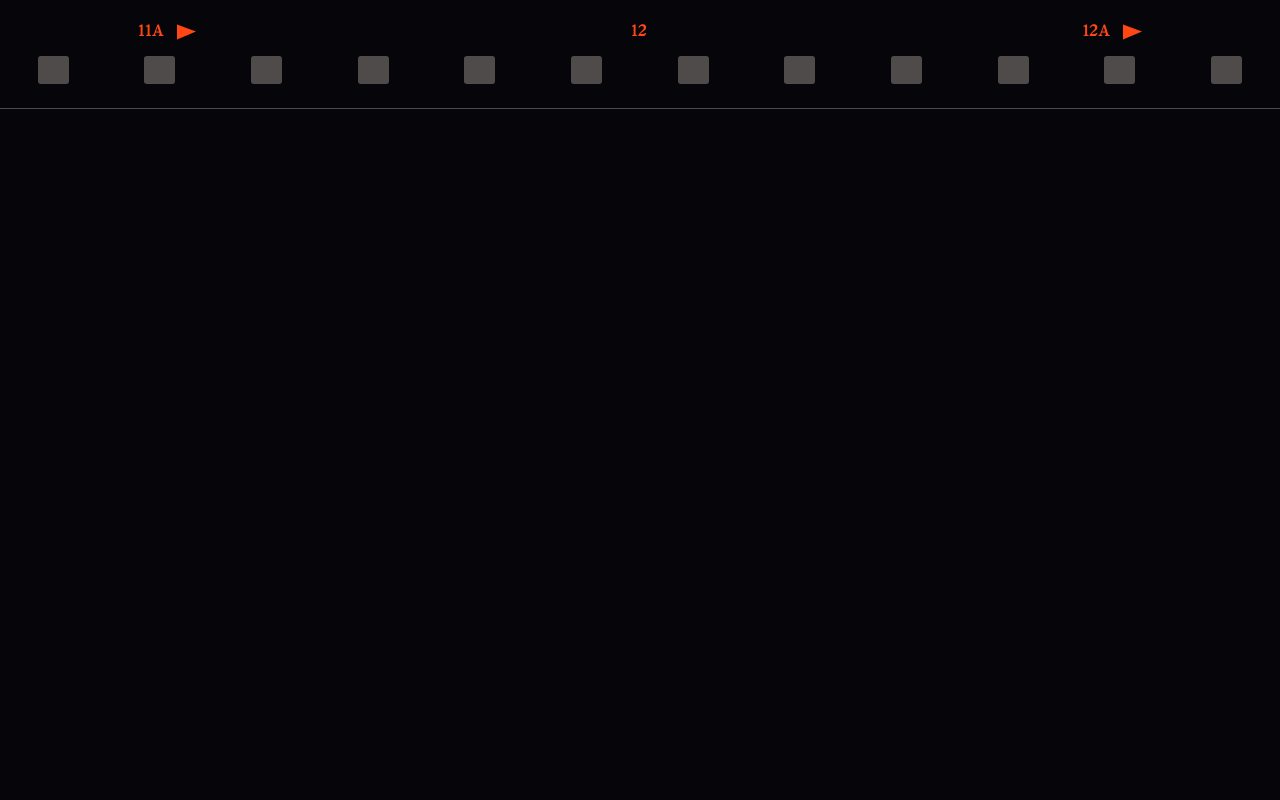
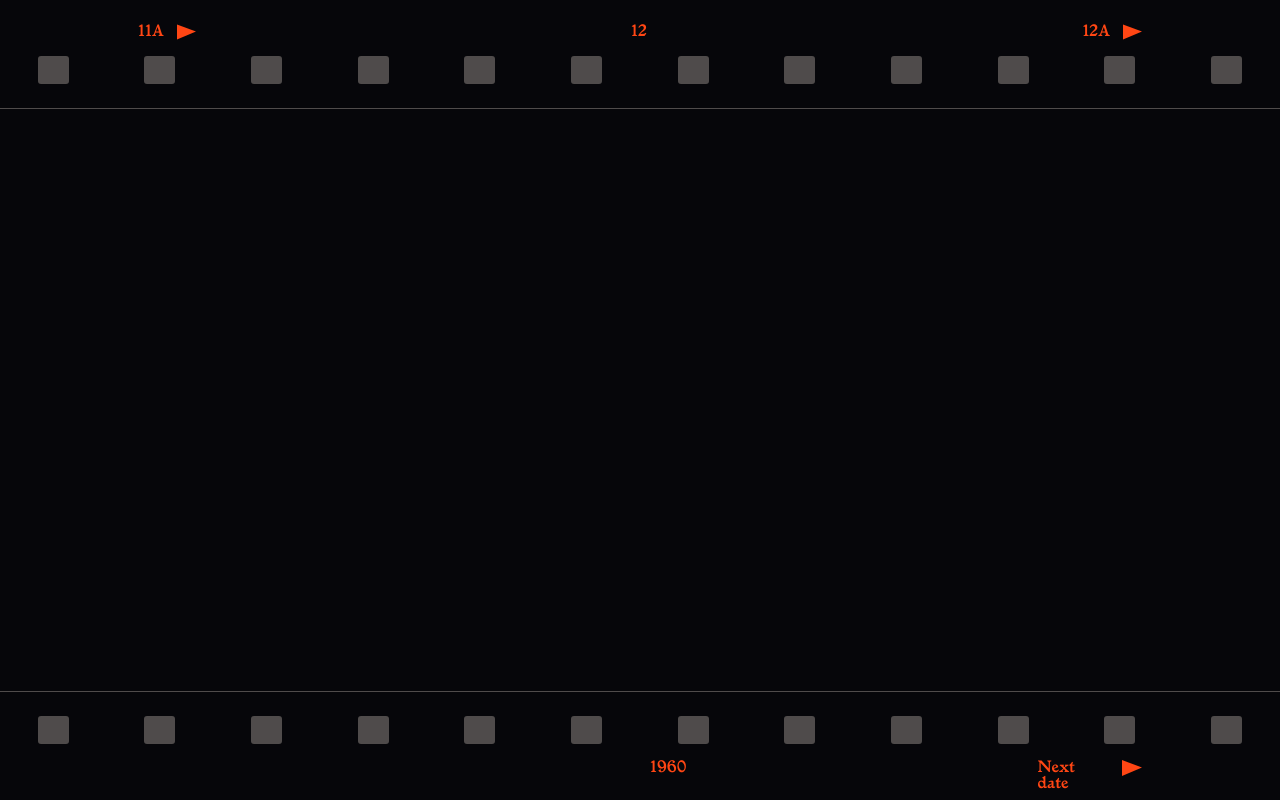
Before and after one commit to CarlaCmpn/data-design, a React (Create React App) app: page / in a window 1280 px wide. Built offline with nearby package versions, Linux system fonts and the light colour scheme.

Commit message:
add footer and header

```diff
--- a/src/App.js
+++ b/src/App.js
@@ -4,12 +4,14 @@ import "../src/styles/reset.css"
 import  "./App.scss"
 
 import Header from "../src/components/header/header"
+import Footer from "../src/components/footer/footer"
 
 
 const App = () => {
   return (
     <div className="App">
-      <Header></Header>
+      <Header />
+      <Footer />
     </div>
   );
 }
--- /dev/null
+++ b/src/components/footer/footer.js
@@ -0,0 +1,37 @@
+import React from "react";
+
+import "./footer.scss"
+import arrow from "../../assets/images/icon/arrow.svg"
+
+const Footer  = () => {
+
+	return(
+		<footer className="block-footer">
+			<div className="block-footer__square">
+				<div className="block-footer__square--item"></div>
+				<div className="block-footer__square--item"></div>
+				<div className="block-footer__square--item"></div>
+				<div className="block-footer__square--item"></div>
+				<div className="block-footer__square--item"></div>
+				<div className="block-footer__square--item"></div>
+				<div className="block-footer__square--item"></div>
+				<div className="block-footer__square--item"></div>
+				<div className="block-footer__square--item"></div>
+				<div className="block-footer__square--item"></div>
+				<div className="block-footer__square--item"></div>
+				<div className="block-footer__square--item"></div>
+			</div>
+			<div className="block-footer__details">
+				<div className="block-footer__details--item">
+					<p>1960</p>
+				</div>
+				<div className="block-footer__details--item">
+					<p>Next date</p>
+					<img src={arrow} alt="arrow_icon"/>
+				</div>
+			</div>
+		</footer>
+	)
+}
+
+export default Footer;
--- /dev/null
+++ b/src/components/footer/footer.scss
@@ -0,0 +1,53 @@
+@import '../../styles/variables/colors/colors';
+@import '../../styles/variables/mixins/font-style';
+@import '../../styles/variables/fonts/font';
+
+.block-footer{
+	display: flex;
+	flex-direction: column;
+	align-items: flex-end;
+	width: 100%;
+	height: auto;
+	border-top: 1px solid $neutral-grey;
+	padding-bottom: 24px;
+	box-sizing: border-box;
+	position: absolute;
+	bottom: 0;
+
+	.block-footer__square{
+		display: flex;
+		margin-bottom: 16px;
+		justify-content: space-around;
+		width: 100%;
+		height: auto;
+
+		.block-footer__square--item{
+			width: 31px;
+			height: 28px;
+			background-color: $neutral-grey;
+			border-radius: 3px;
+			margin-top: 24px;
+		}
+	}
+
+	.block-footer__details{
+		display: flex;
+		padding: 0px 138px;
+		box-sizing: border-box;
+		justify-content: space-between;
+		width: 60%;
+
+		.block-footer__details--item{
+			display: flex;
+
+			p{
+				@include small;
+				color: $orange-regular;
+			}
+
+			img{
+				margin-left: 13px;
+			}
+		}
+	}
+}
```
